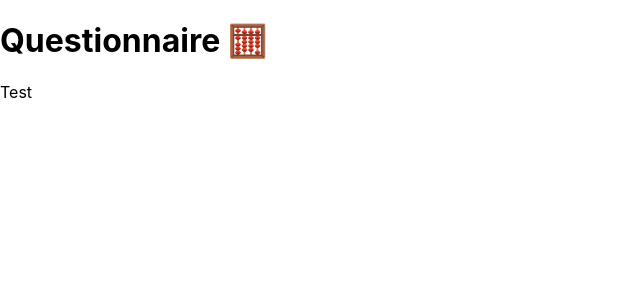
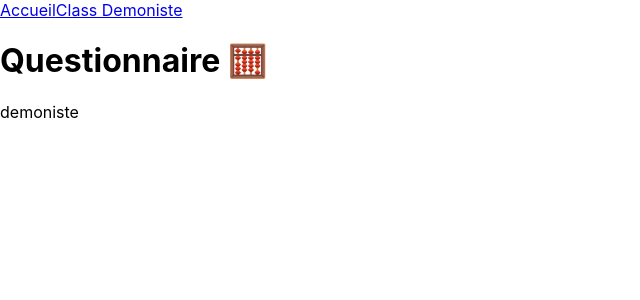
Before and after one commit to Alexandre-SandBox/ReactLA, a React (Create React App) app: page /class/demoniste in a window 1280 px wide. Shown: the top 300 px of the page, without its empty margins (0-640 px from the left). Built offline with nearby package versions, Linux system fonts and the light colour scheme.

Commit message:
git add 404 page and edit Demoniste page

```diff
--- /dev/null
+++ b/src/components/Error/index.jsx
@@ -0,0 +1,9 @@
+function Error() {
+    return (
+        <div>
+            <h1>Oups 🙈 Cette page n'existe pas</h1>
+        </div>
+    )
+}
+
+export default Error
--- /dev/null
+++ b/src/components/Header/index.jsx
@@ -0,0 +1,11 @@
+import { Link } from 'react-router-dom';
+
+function Header() {
+    return (
+        <nav>
+            <Link to="/">Accueil</Link>
+            <Link to="/class/demoniste">Class Demoniste</Link>
+        </nav>
+    )
+}
+export default Header;
--- a/src/index.jsx
+++ b/src/index.jsx
@@ -4,16 +4,18 @@ import './index.css';
 import Home from './pages/Home';
 import Demoniste from './pages/Demoniste';
 import reportWebVitals from './reportWebVitals';
-import { BrowserRouter as Router, Route, Routes } from 'react-router-dom'
+import Header from "./components/Header";
+import Error from "./components/Error";
+import { BrowserRouter as Router, Route, Routes, Link } from 'react-router-dom';
 
 ReactDOM.render(
   <React.StrictMode>
     <Router>
+    <Header />
       <Routes>
-        <Route exact path="/" element={<Home />} >
-        </Route>
-        <Route path="/class/demoniste" element={<Demoniste />}>
-        </Route>
+        <Route exact path="/" element={<Home />} />
+        <Route path="/class/:classChoice" element={<Demoniste />} />
+        <Route path='*' element={<Error />}/>
       </Routes>
     </Router>
   </React.StrictMode>,
--- a/src/pages/Demoniste.jsx
+++ b/src/pages/Demoniste.jsx
@@ -1,8 +1,12 @@
+import { useParams } from 'react-router-dom'
+
 function Demoniste() {
+    const { classChoice } = useParams()
+    console.log(classChoice);
     return (
         <div>
             <h1>Questionnaire 🧮</h1>
-            <p>Test</p>
+            <p>{ classChoice }</p>
         </div>
     )
 }
```
